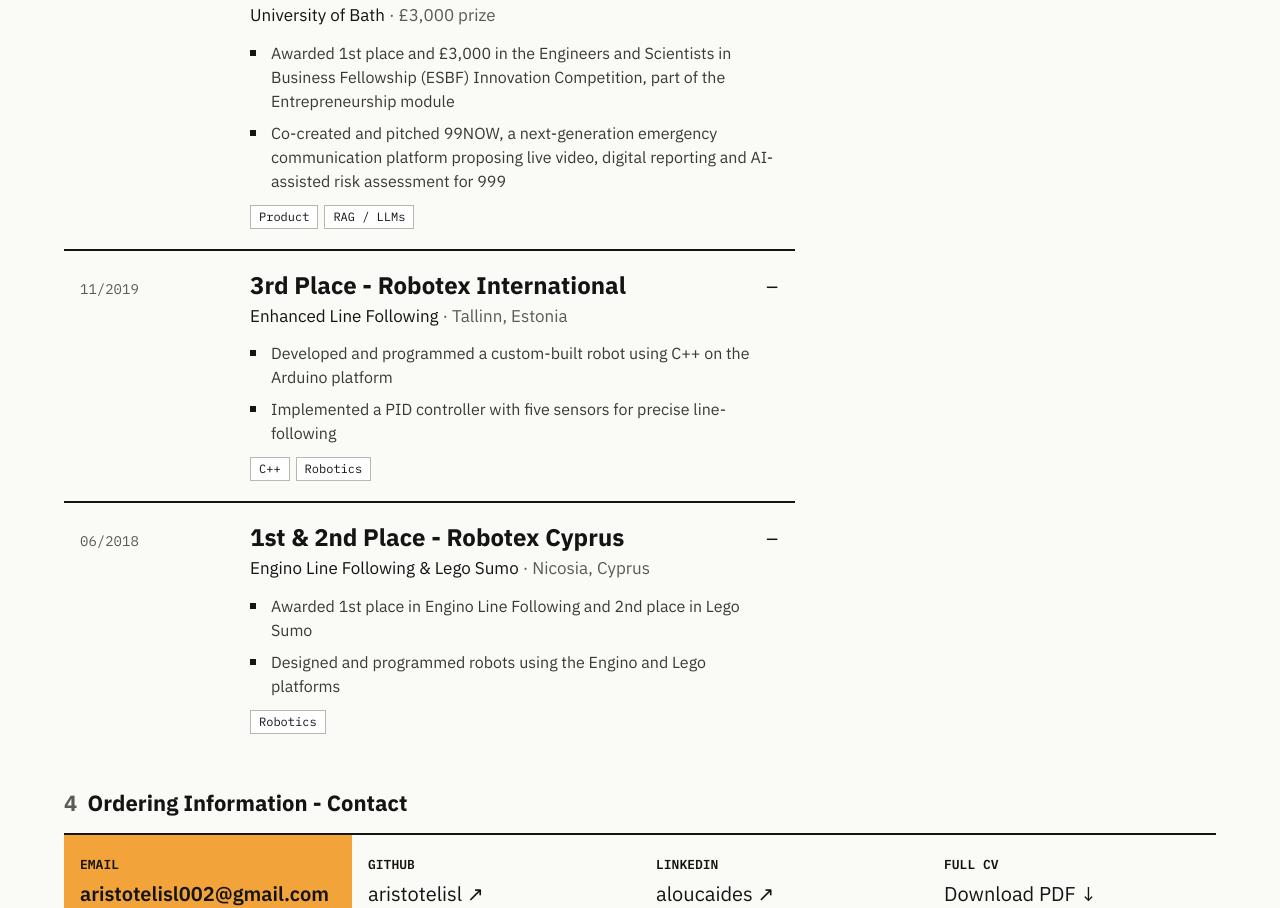
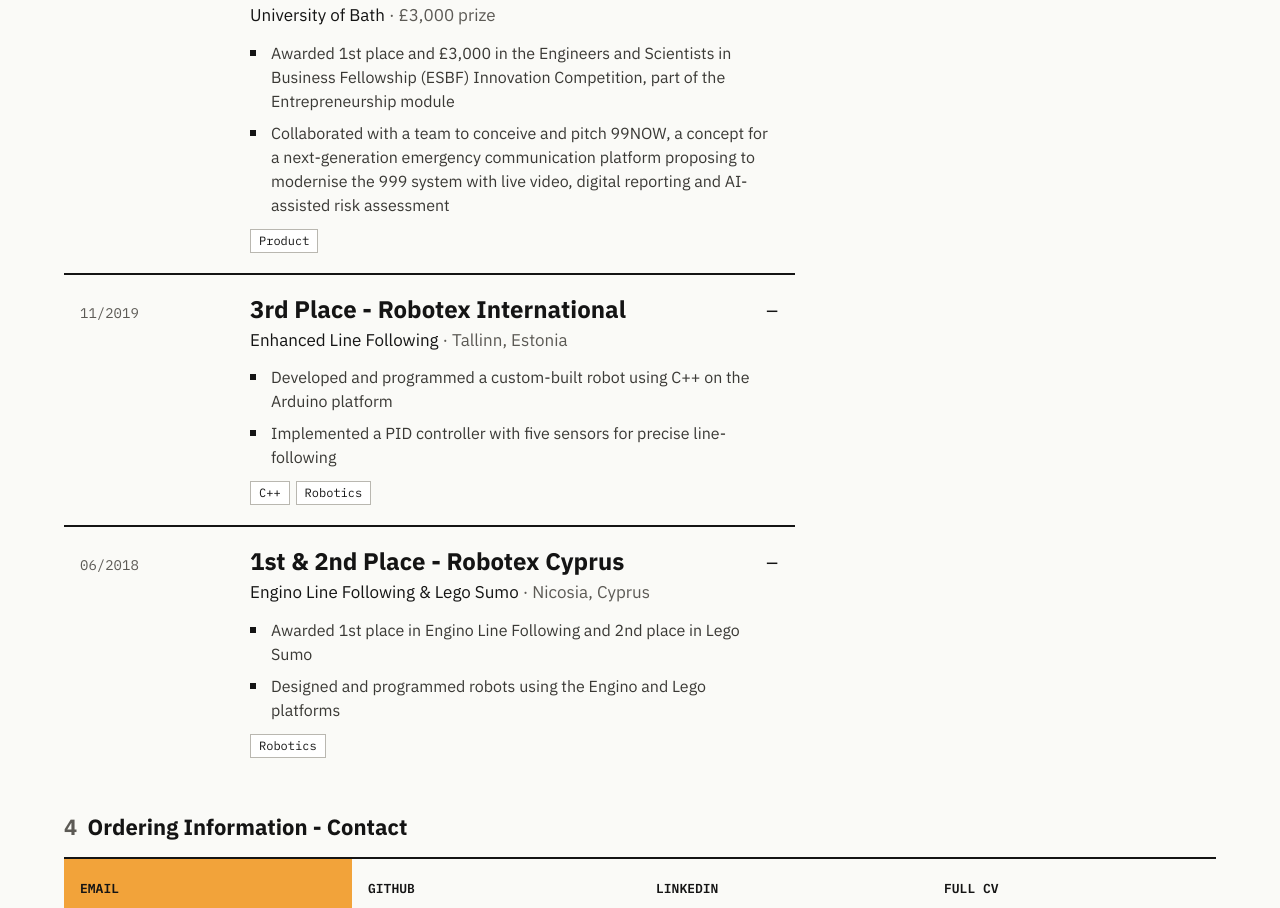
Before and after one commit to aristotelisl/web-portfolio, a React (Vite) app: page / in a window 1280 px wide. Shown: the part 2960-3868 px from the top of the page. Built offline with nearby package versions, Linux system fonts and the light colour scheme.

Commit message:
Describe 99NOW as a pitched concept, not a built product
Co-Authored-By: Claude Opus 5.5 <noreply@anthropic.com>

```diff
--- a/src/data/cv.ts
+++ b/src/data/cv.ts
@@ -159,15 +159,15 @@ export const entries: Entry[] = [
     title: '1st Place - ESBF Innovation Competition',
     org: 'University of Bath',
     place: '£3,000 prize',
-    summary: "Won with 99NOW, a pitch to modernise the UK's 999 system with live video and AI-assisted risk assessment.",
+    summary: "Won by pitching 99NOW, a concept for modernising the UK's 999 system with live video and AI-assisted risk assessment.",
     bullets: [
       {
         text: 'Awarded 1st place and £3,000 in the Engineers and Scientists in Business Fellowship (ESBF) Innovation Competition, part of the Entrepreneurship module',
         skills: ['Product'],
       },
       {
-        text: 'Co-created and pitched 99NOW, a next-generation emergency communication platform proposing live video, digital reporting and AI-assisted risk assessment for 999',
-        skills: ['Product', 'RAG / LLMs'],
+        text: 'Collaborated with a team to conceive and pitch 99NOW, a concept for a next-generation emergency communication platform proposing to modernise the 999 system with live video, digital reporting and AI-assisted risk assessment',
+        skills: ['Product'],
       },
     ],
   },
```
